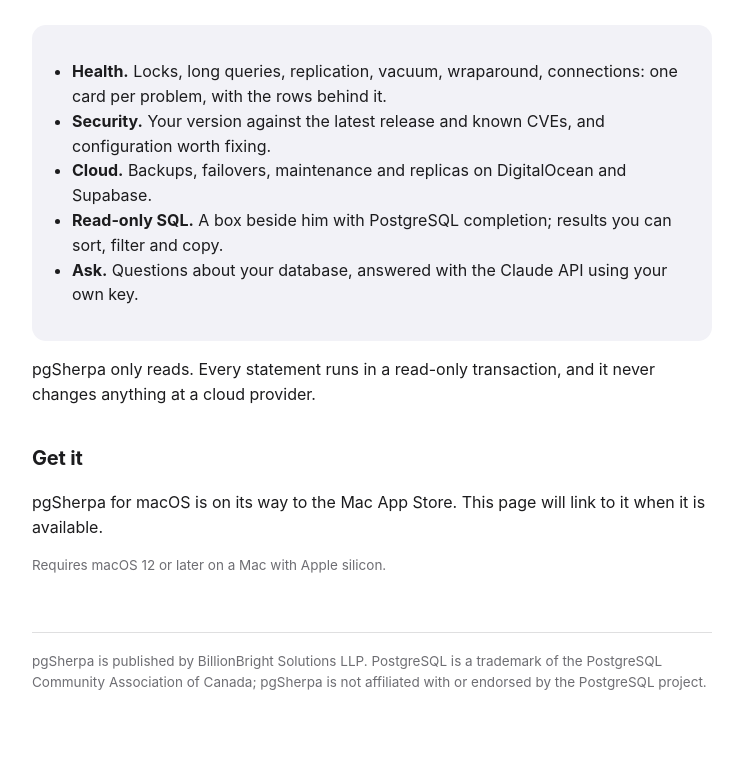
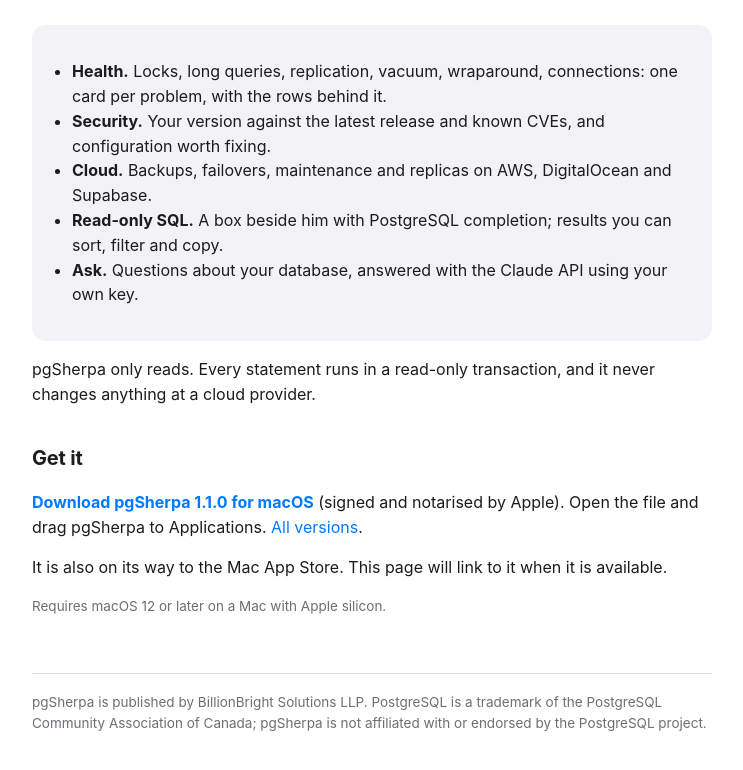
Before and after one commit to bbright-dinesh/pgsherpa, a plain HTML site: page index.html in a window 1280 px wide. Shown: the part 504-1274 px from the top of the page, without its empty margins (268-1011 px from the left). Drawn offline with Linux system fonts and the light colour scheme.

Commit message:
Download link for pgSherpa 1.1.0
Co-Authored-By: Claude Fable 5.2 <noreply@anthropic.com>

```diff
--- a/index.html
+++ b/index.html
@@ -18,14 +18,15 @@
 <ul>
 <li><b>Health.</b> Locks, long queries, replication, vacuum, wraparound, connections: one card per problem, with the rows behind it.</li>
 <li><b>Security.</b> Your version against the latest release and known CVEs, and configuration worth fixing.</li>
-<li><b>Cloud.</b> Backups, failovers, maintenance and replicas on DigitalOcean and Supabase.</li>
+<li><b>Cloud.</b> Backups, failovers, maintenance and replicas on AWS, DigitalOcean and Supabase.</li>
 <li><b>Read-only SQL.</b> A box beside him with PostgreSQL completion; results you can sort, filter and copy.</li>
 <li><b>Ask.</b> Questions about your database, answered with the Claude API using your own key.</li>
 </ul>
 </div>
 <p>pgSherpa only reads. Every statement runs in a read-only transaction, and it never changes anything at a cloud provider.</p>
 <h2>Get it</h2>
-<p>pgSherpa for macOS is on its way to the Mac App Store. This page will link to it when it is available.</p>
+<p><a href="https://github.com/bbright-dinesh/pgsherpa/releases/latest/download/pgSherpa_1.1.0_aarch64.dmg"><b>Download pgSherpa 1.1.0 for macOS</b></a> (signed and notarised by Apple). Open the file and drag pgSherpa to Applications. <a href="https://github.com/bbright-dinesh/pgsherpa/releases">All versions</a>.</p>
+<p>It is also on its way to the Mac App Store. This page will link to it when it is available.</p>
 <p class="small">Requires macOS 12 or later on a Mac with Apple silicon.</p>
 <footer>pgSherpa is published by BillionBright Solutions LLP. PostgreSQL is a trademark of the PostgreSQL Community Association of Canada; pgSherpa is not affiliated with or endorsed by the PostgreSQL project.</footer>
 </main>
```
